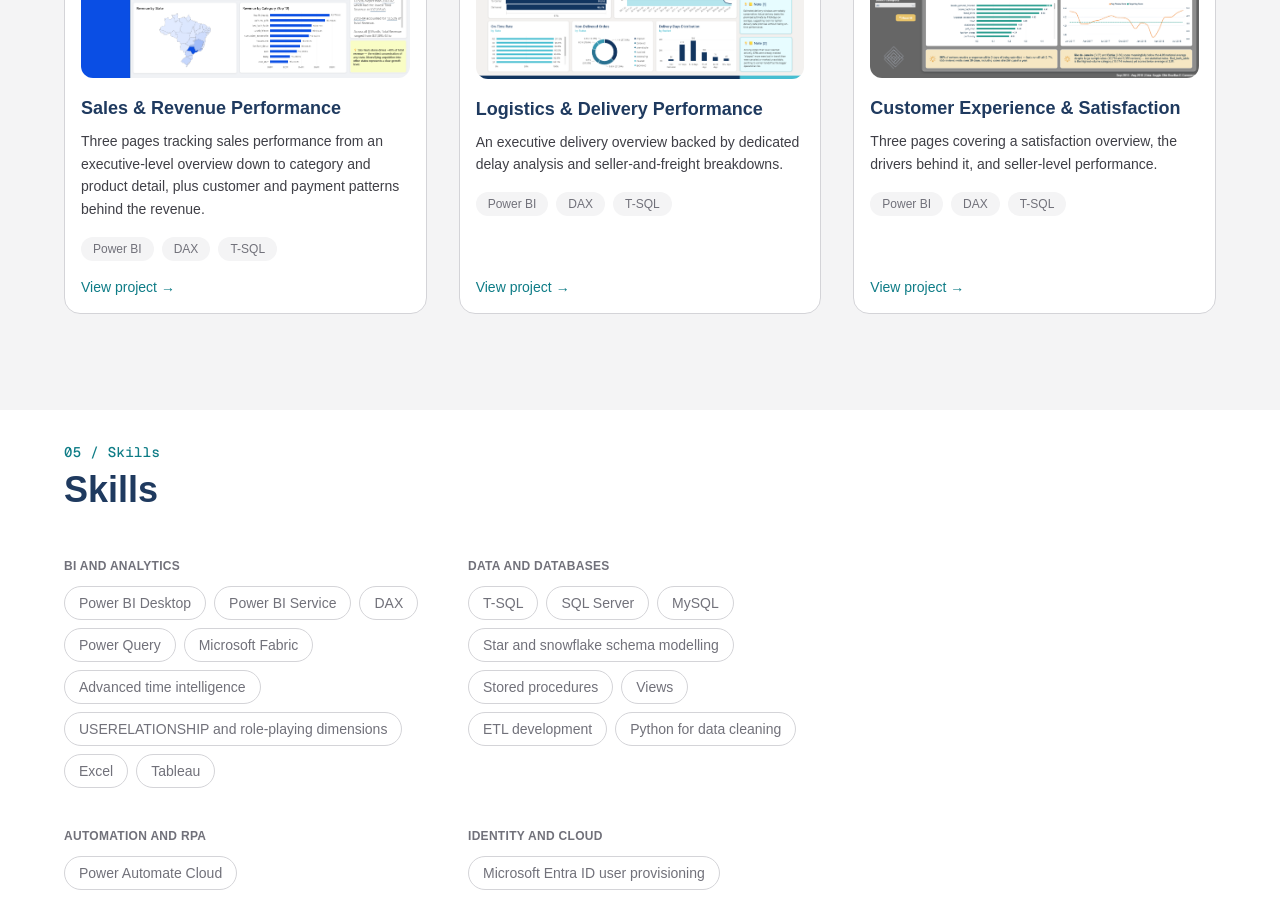
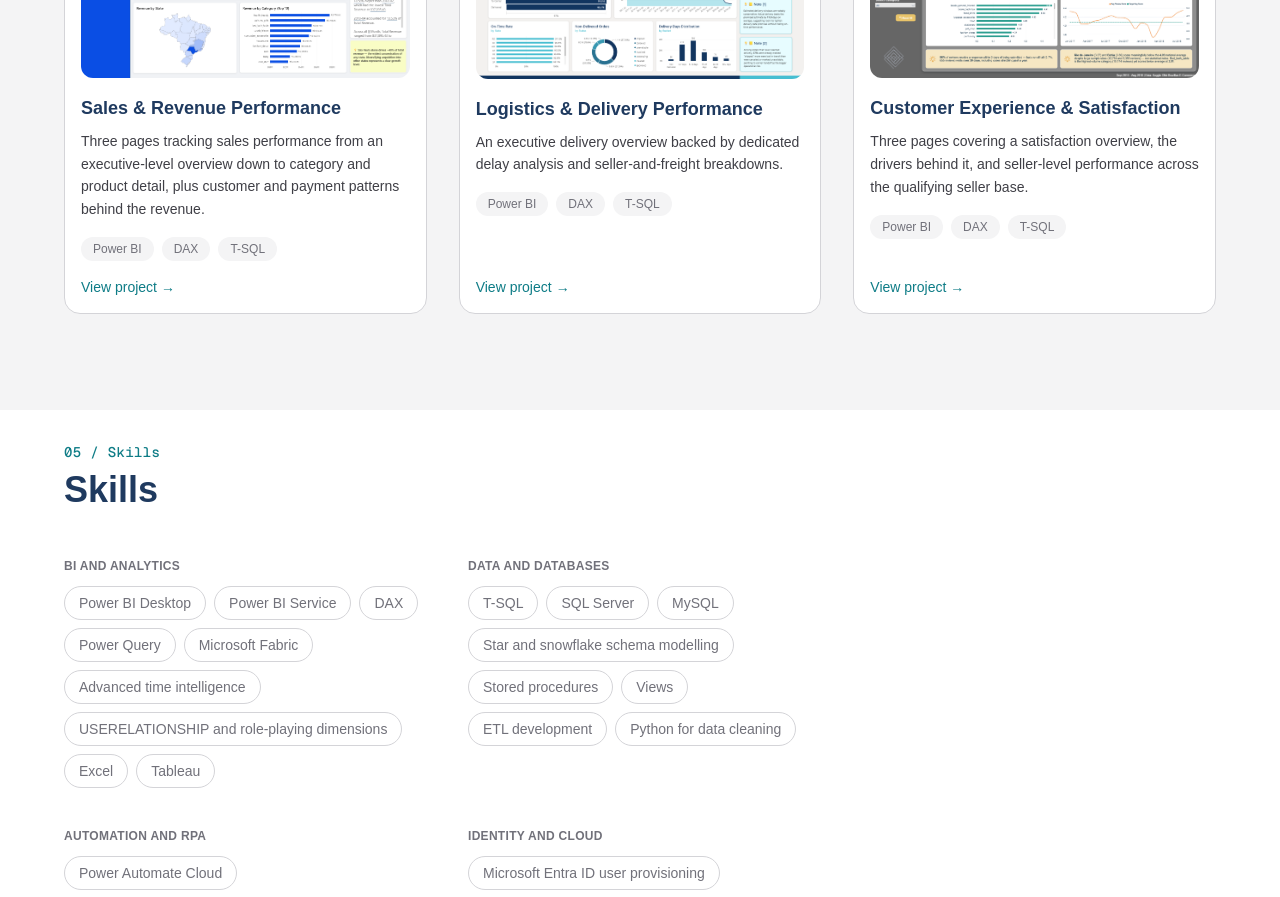
Before and after one commit to siamsadman/portfolio-site, a Next.js app: page / in a window 1280 px wide. Shown: the part 4180-5077 px from the top of the page. Built offline with nearby package versions, Linux system fonts and the light colour scheme; a web font is replaced by a local one.

Commit message:
Short share description fixes for The olist-customer-satisfaction project summary

```diff
--- a/content/projects.ts
+++ b/content/projects.ts
@@ -188,7 +188,7 @@ export const projects: Project[] = [
     title: "Customer Experience & Satisfaction",
     pages: ["Overview", "Drivers", "Sellers"],
     summary:
-      "Three pages covering a satisfaction overview, the drivers behind it, and seller-level performance.",
+      "Three pages covering a satisfaction overview, the drivers behind it, and seller-level performance across the qualifying seller base.",
     tags: ["Power BI", "DAX", "T-SQL"],
     palette: "coral-gold",
     repoUrl:
```
